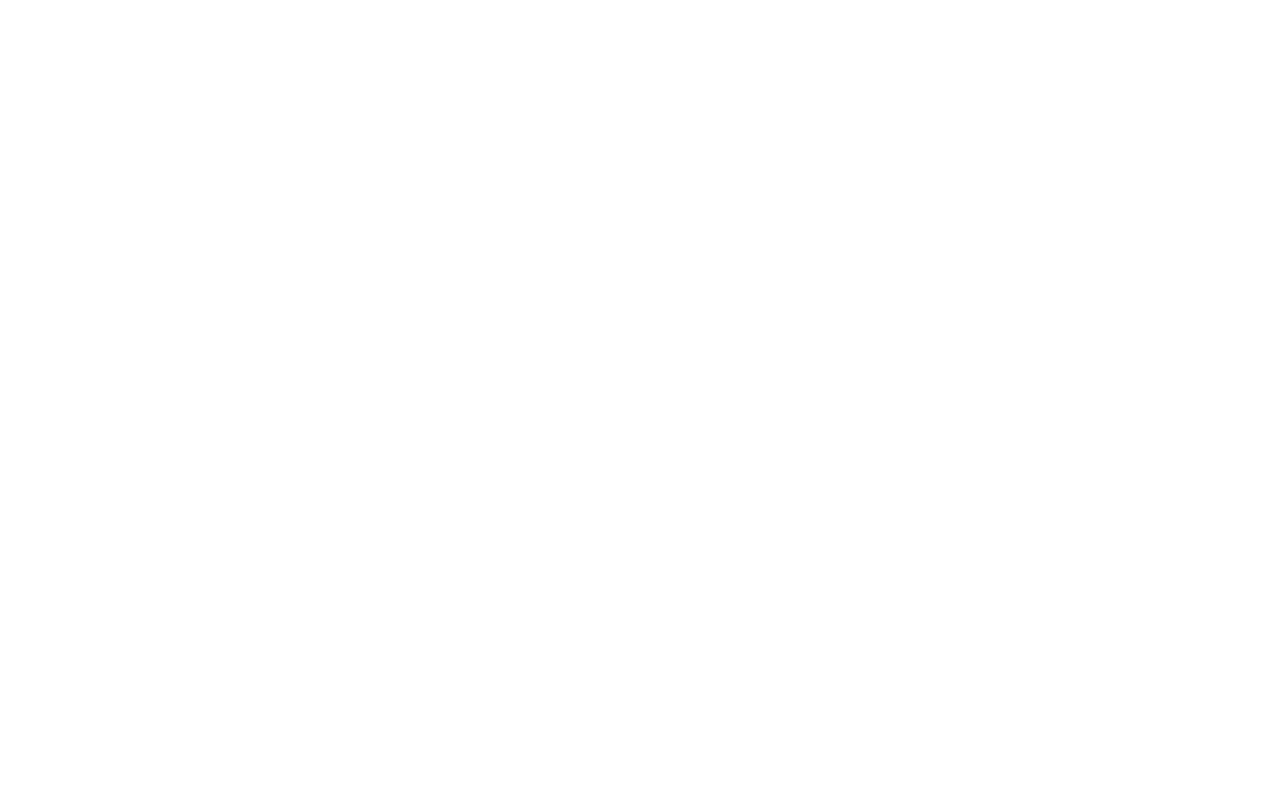
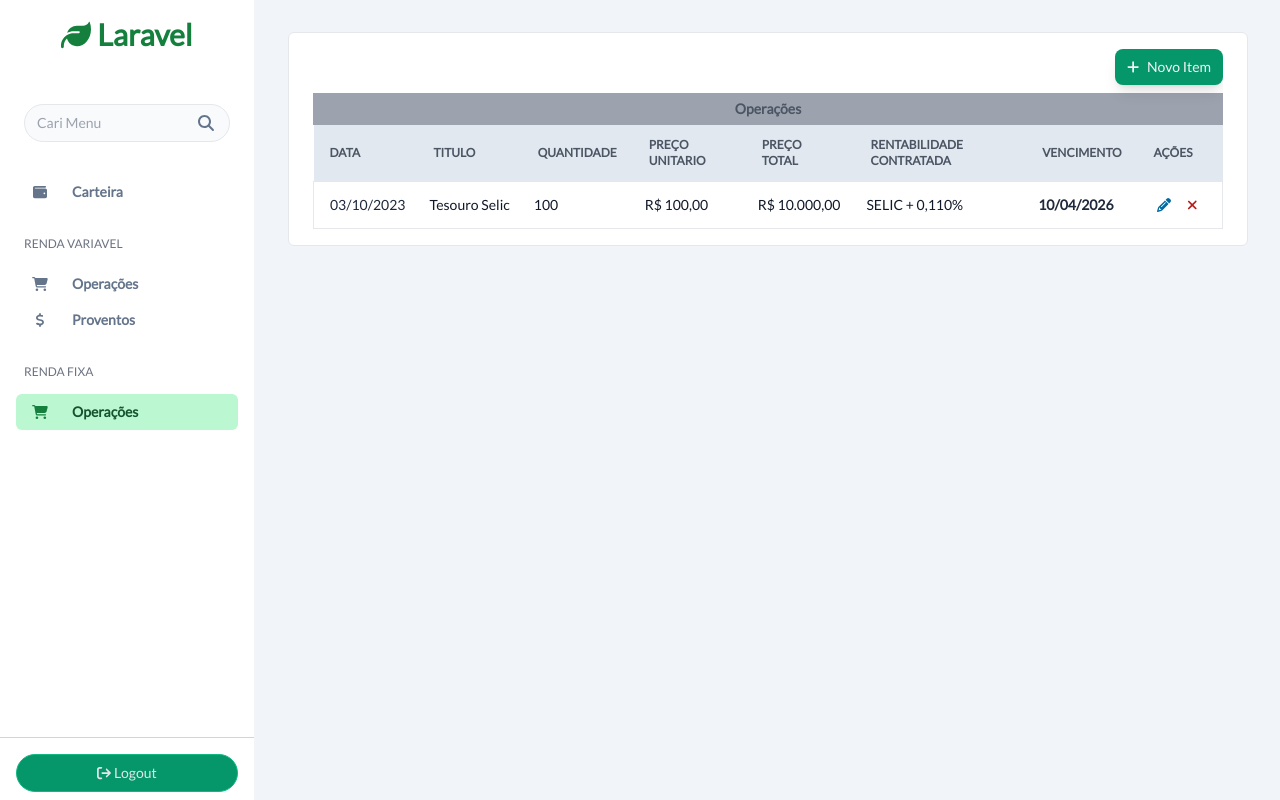
Before and after one commit to luizdacol/investimento-web, a React (Create React App) app: page /renda-fixa/operacoes in a window 1280 px wide. Before the commit this address had no page. Built offline with nearby package versions, Linux system fonts and the light colour scheme.

Commit message:
feat: adiciona listagem de operacoes renda fixa

```diff
--- a/src/App.tsx
+++ b/src/App.tsx
@@ -4,7 +4,8 @@ import "./App.css";
 import { Route, Routes } from "react-router-dom";
 import AuthLayout from "./components/Layout/AuthLayout";
 import Carteira from "./pages/Carteira";
-import Operacoes from "./pages/renda-variavel/Operacoes";
+import OperacoesRendaVariavel from "./pages/renda-variavel/Operacoes";
+import OperacoesRendaFixa from "./pages/renda-fixa/Operacoes";
 import FormOperacoes from "./pages/renda-variavel/FormOperacoes";
 import Proventos from "./pages/renda-variavel/Proventos";
 import FormProventos from "./pages/renda-variavel/FormProventos";
@@ -14,7 +15,14 @@ function App() {
     <Routes>
       <Route path="/" element={<AuthLayout />}>
         <Route path="/" element={<Carteira />}></Route>
-        <Route path="/renda-variavel/operacoes" element={<Operacoes />}></Route>
+        <Route
+          path="/renda-fixa/operacoes"
+          element={<OperacoesRendaFixa />}
+        ></Route>
+        <Route
+          path="/renda-variavel/operacoes"
+          element={<OperacoesRendaVariavel />}
+        ></Route>
         <Route path="/renda-variavel/proventos" element={<Proventos />}></Route>
         <Route
           path="/renda-variavel/form-operacoes"
--- a/src/data/menus.ts
+++ b/src/data/menus.ts
@@ -34,6 +34,14 @@ const initMenu: menu[] = [
     path: "/renda-variavel/proventos",
     icon: faDollarSign,
   },
+  {
+    label: "Renda Fixa",
+  },
+  {
+    label: "Operações",
+    path: "/renda-fixa/operacoes",
+    icon: faShoppingCart,
+  },
 ];
 
 export default initMenu;
--- /dev/null
+++ b/src/interfaces/OperacaoRendaFixa.ts
@@ -0,0 +1,10 @@
+export interface OperacaoRendaFixa {
+  id: number;
+  data: Date;
+  titulo: string;
+  quantidade: number;
+  precoUnitario: number;
+  precoTotal: number;
+  rentabilidadeContratada: string;
+  vencimento: Date;
+}
--- /dev/null
+++ b/src/pages/renda-fixa/Operacoes.tsx
@@ -0,0 +1,100 @@
+import { useEffect, useState } from "react";
+import { RendaFixaService } from "../../services/RendaFixaService";
+import { OperacaoRendaFixa } from "../../interfaces/OperacaoRendaFixa";
+import ActionCell from "../../components/Table/ActionCell";
+import Cell from "../../components/Table/Cell";
+import DateCell from "../../components/Table/DateCell";
+import PriceCell from "../../components/Table/PriceCell";
+import Table from "../../components/Table/Table";
+import { useNavigate } from "react-router-dom";
+
+function Operacoes() {
+  const [operacoes, setOperacoes] = useState<OperacaoRendaFixa[]>([]);
+  const [reload, setReload] = useState<Boolean>(false);
+  const navigate = useNavigate();
+
+  const headers = [
+    "Data",
+    "Titulo",
+    "Quantidade",
+    "Preço Unitario",
+    "Preço Total",
+    "Rentabilidade Contratada",
+    "Vencimento",
+    "Ações",
+  ];
+
+  useEffect(() => {
+    const fetchData = async () => {
+      const data = await RendaFixaService.getOperacoes();
+      setOperacoes(data);
+      setReload(false);
+    };
+    fetchData();
+  }, [reload]);
+
+  const handleDelete = async (id: number): Promise<void> => {
+    // const status = await RendaVariavelService.deleteOperacao(id);
+    // if (status) {
+    //   setReload(true);
+    // }
+  };
+
+  const handleUpdate = async (id: number): Promise<void> => {
+    //navigate(`/renda-variavel/form-operacoes?id=${id}`);
+  };
+
+  return (
+    <>
+      <main className="h-full">
+        {/* Main Content */}
+        <div className="mainCard">
+          <div className="border w-full border-gray-200 bg-white py-4 px-6 rounded-md">
+            <Table
+              headers={headers}
+              title="Operações"
+              newItemRedirect="/renda-fixa/form-operacoes"
+            >
+              {operacoes.map((operacao, index) => (
+                <tr
+                  key={index}
+                  className="bg-white border md:border-b block md:table-row rounded-md shadow-md md:rounded-none md:shadow-none mb-5"
+                >
+                  <DateCell cellValue={operacao.data} dataLabel="Data" />
+                  <Cell cellValue={operacao.titulo} dataLabel="Titulo" />
+                  <Cell
+                    cellValue={operacao.quantidade.toString()}
+                    dataLabel="Quantidade"
+                  />
+                  <PriceCell
+                    cellValue={operacao.precoUnitario}
+                    dataLabel="PrecoUnitario"
+                  />
+                  <PriceCell
+                    cellValue={operacao.precoTotal}
+                    dataLabel="PrecoTotal"
+                  />
+                  <Cell
+                    cellValue={operacao.rentabilidadeContratada}
+                    dataLabel="Rentabilidade Contratada"
+                  />
+                  <DateCell
+                    cellValue={operacao.vencimento}
+                    dataLabel="Vencimento"
+                  />
+                  <ActionCell
+                    id={operacao.id}
+                    handleDelete={handleDelete}
+                    handleUpdate={handleUpdate}
+                  ></ActionCell>
+                </tr>
+              ))}
+            </Table>
+          </div>
+        </div>
+      </main>
+    </>
+  );
+}
+
+export default Operacoes;
--- /dev/null
+++ b/src/services/RendaFixaService.ts
@@ -0,0 +1,36 @@
+import { AxiosClient } from "../providers/AxiosClient";
+import { OperacaoRendaFixa } from "../interfaces/OperacaoRendaFixa";
+
+const getOperacoes = async () => {
+  //let operacoes = await AxiosClient.get<Operacao[]>("v1/renda-fixa/operacoes");
+  let operacoes: OperacaoRendaFixa[] = [
+    {
+      id: 1,
+      data: new Date(),
+      titulo: "Tesouro Selic",
+      quantidade: 100,
+      precoUnitario: 100,
+      precoTotal: 10000,
+      rentabilidadeContratada: "SELIC + 0,110%",
+      vencimento: new Date(2026, 3, 10),
+    },
+  ];
+  return operacoes;
+
+  //   return operacoes.data.map((op) => {
+  //     return {
+  //       id: +op.id,
+  //       data: new Date(op.data),
+  //       tipoOperacao: op.tipo,
+  //       precoTotal: +op.precoTotal,
+  //       precoUnitario: +op.precoUnitario,
+  //       quantidade: +op.quantidade,
+  //       ticker: op.ativo.ticker,
+  //       tipoAtivo: op.ativo.tipo,
+  //     } as OperacaoRendaVariavel;
+  //   });
+};
+
+export const RendaFixaService = {
+  getOperacoes,
+};
```
